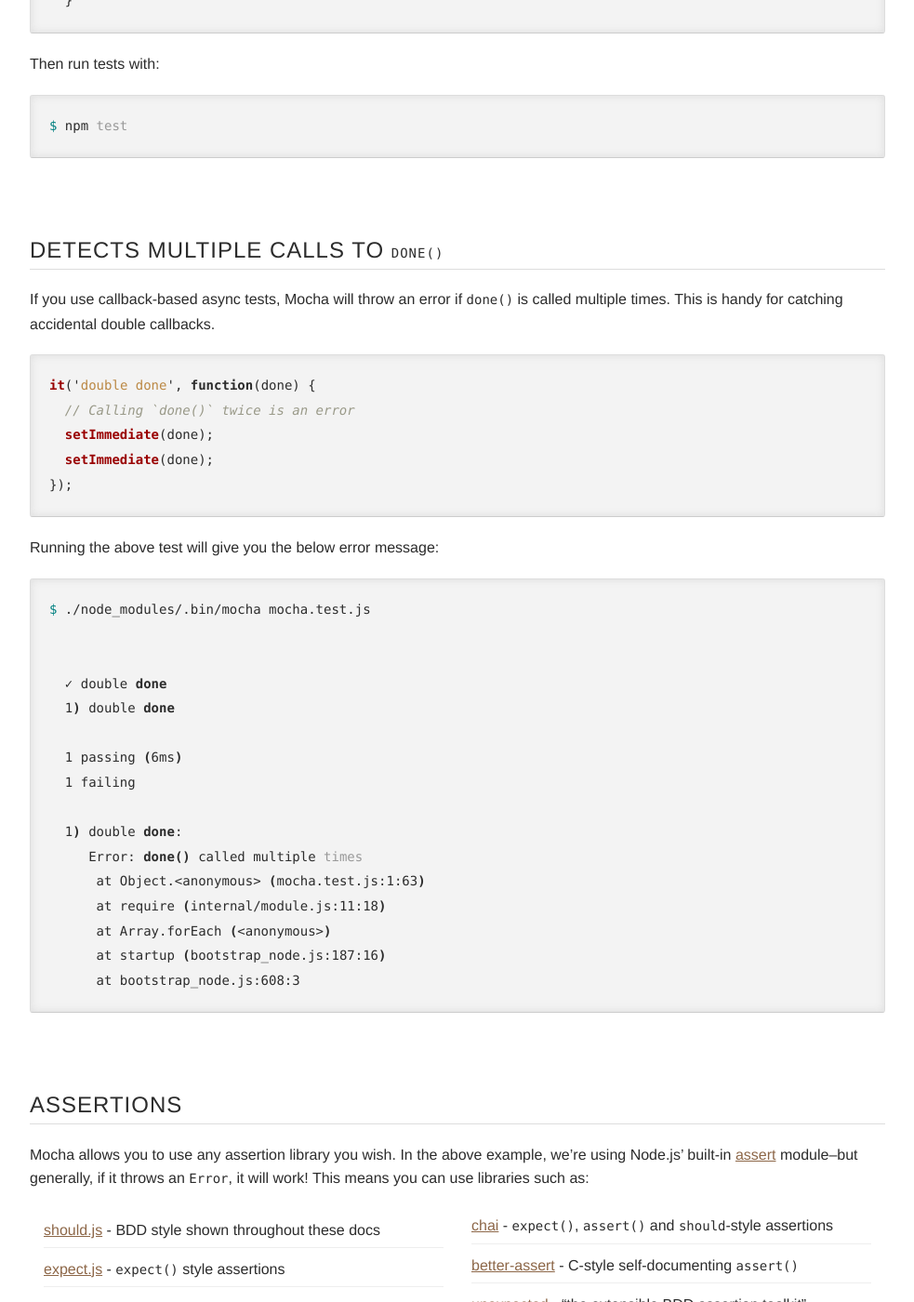
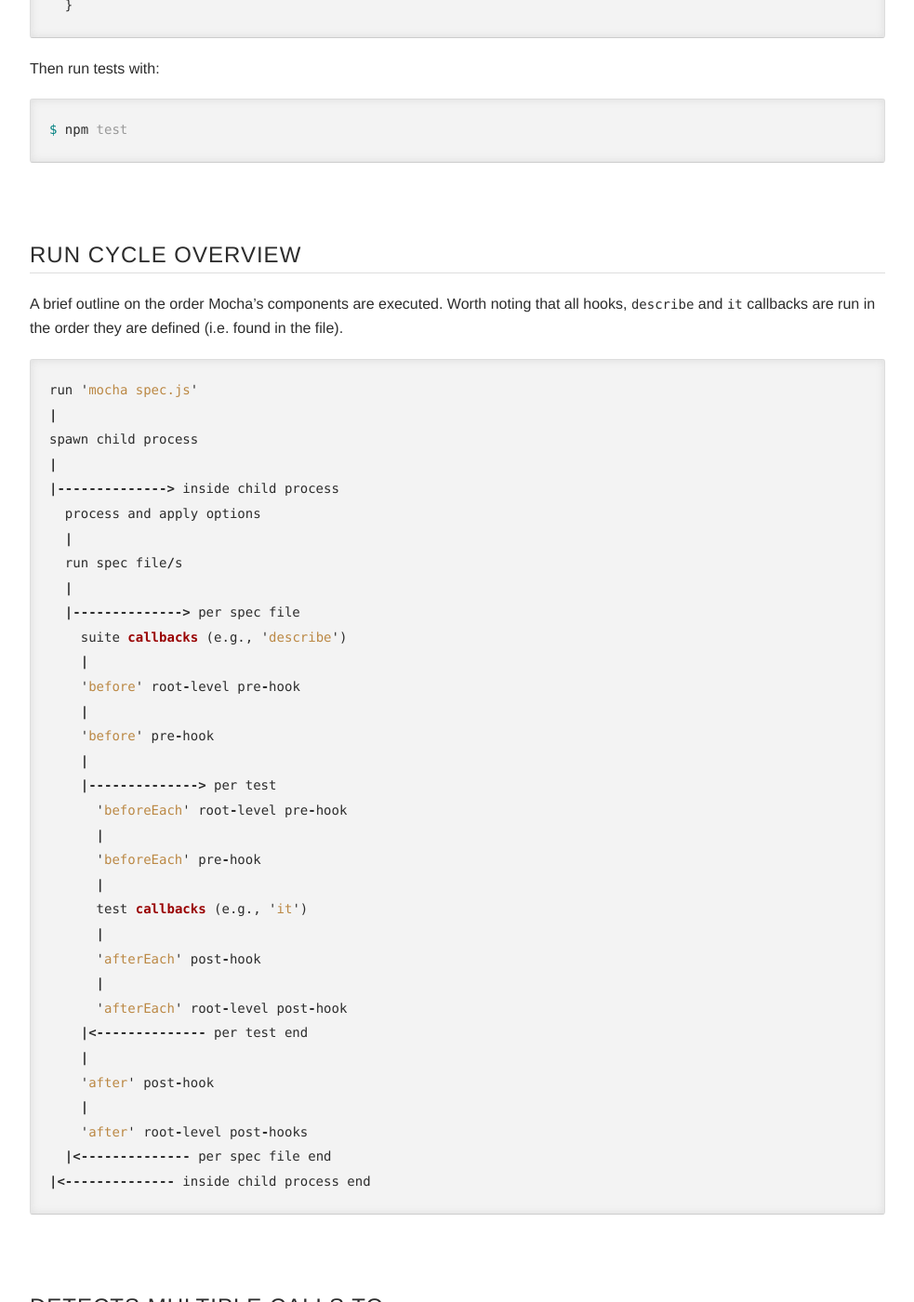
Before and after one commit to mochajs/docs-legacy, a Jekyll site: the page built from index.md, in a window 1280 px wide and 1400 px high, scrolled down 4187 px. Shown: the whole window at 93% size, without its empty margins (148-1131 px from the left). Built offline with Jekyll 4.4.1, drawn with Linux system fonts in a browser that asks for light colours.

Commit message:
Added a "run cycle overview" to documentation (#3455)
* run cycle overview
* adjust flow format
* add to table of contents
* code highlighting points of interest
* remove highlighting
* java code highlighting
* fix lint error
* language change. swap parse+exec for run
* use back-ticks for it + describe. uppercase title.
* invoked to executed
* add comment, make ui-generic, swap arrows
* Swap java back to js as highlighting the same

````diff
--- a/index.md
+++ b/index.md
@@ -52,6 +52,7 @@ Mocha is a feature-rich JavaScript test framework running on [Node.js](https://n
 
 - [Installation](#installation)
 - [Getting Started](#getting-started)
+- [Run Cycle Overview](#run-cycle-overview)
 - [Detects Multiple Calls to `done()`](#detects-multiple-calls-to-done)
 - [Assertions](#assertions)
 - [Asynchronous Code](#asynchronous-code)
@@ -140,6 +141,47 @@ Then run tests with:
 
 ```sh
 $ npm test
+```
+
+## Run Cycle Overview
+
+A brief outline on the order Mocha's components are executed.
+Worth noting that all hooks, `describe` and `it` callbacks are run in the order they are defined (i.e. found in the file).
+
+``` js
+run 'mocha spec.js'
+|
+spawn child process
+|
+|--------------> inside child process
+  process and apply options
+  |
+  run spec file/s
+  |
+  |--------------> per spec file
+    suite callbacks (e.g., 'describe')
+    |
+    'before' root-level pre-hook
+    |
+    'before' pre-hook
+    |
+    |--------------> per test
+      'beforeEach' root-level pre-hook
+      |
+      'beforeEach' pre-hook
+      |
+      test callbacks (e.g., 'it')
+      |
+      'afterEach' post-hook
+      |
+      'afterEach' root-level post-hook
+    |<-------------- per test end
+    |
+    'after' post-hook
+    |
+    'after' root-level post-hooks
+  |<-------------- per spec file end
+|<-------------- inside child process end
 ```
 
 ## Detects Multiple Calls to `done()`
````
